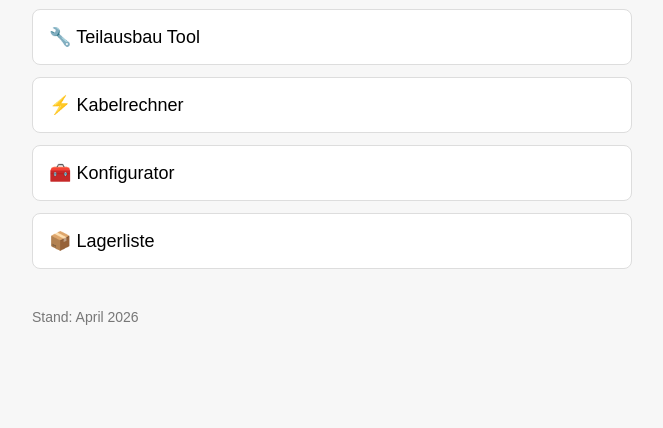
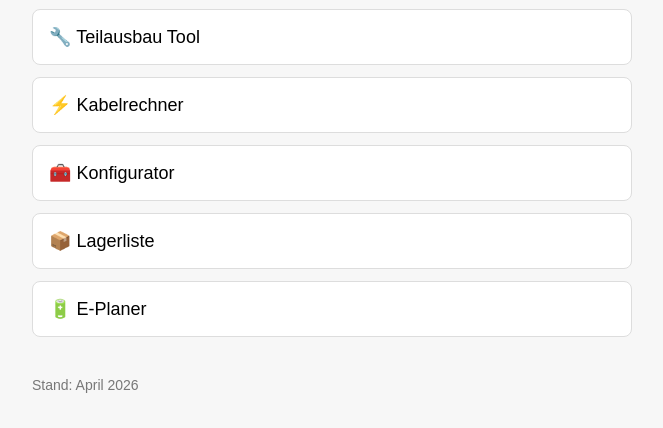
Before and after one commit to vf-tools/overwiev, a plain HTML site: page index.html in a window 1280 px wide. Shown: the part 98-526 px from the top of the page, without its empty margins (8-671 px from the left). Drawn offline with Linux system fonts and the light colour scheme.

Commit message:
Update index.html

```diff
--- a/index.html
+++ b/index.html
@@ -70,6 +70,10 @@ h1 {
 📦 Lagerliste
 </a>
 
+<a class="tool" href="https://vf-tools.github.io/kabelplan/">
+🔋 E-Planer
+</a>
+
 <div class="version">
 Stand: April 2026
 </div>
```
